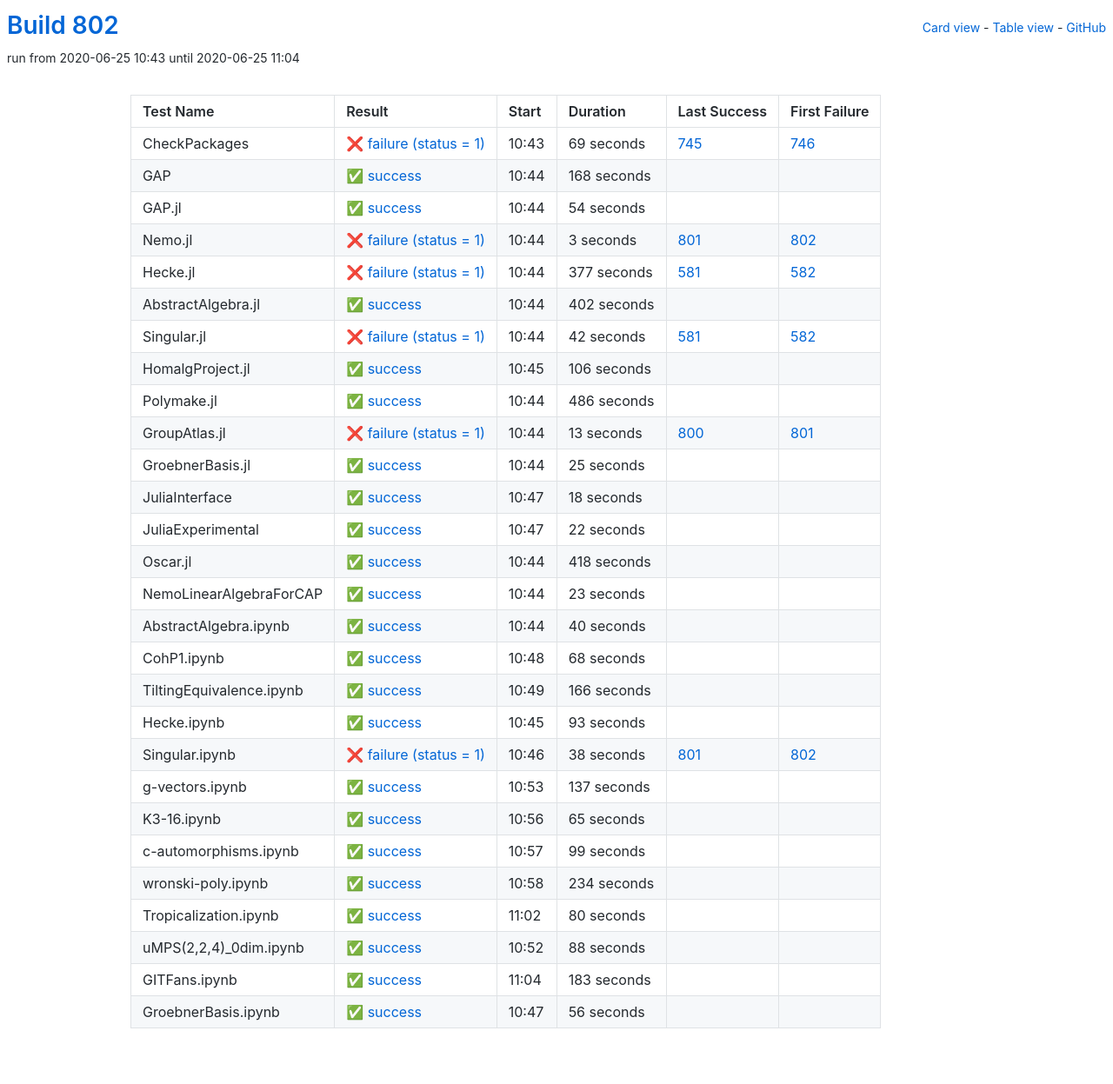
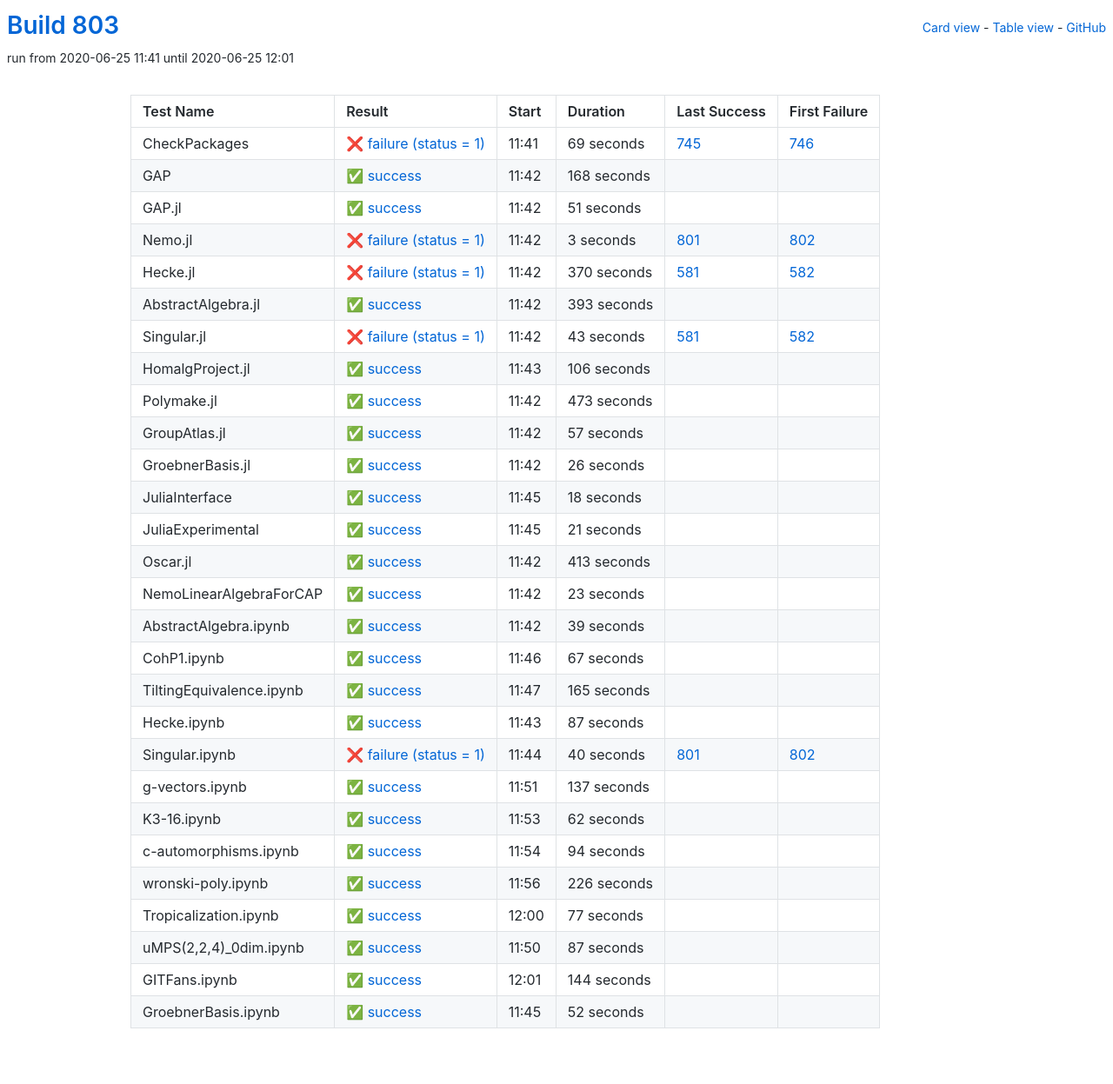
Before and after one commit to oscar-system/oscar-ci-status-1.4, a Jekyll site: the page built from table.html, in a window 1280 px wide. Shown: the whole page at 87% size. Built offline with Jekyll 4.4.1, drawn with Linux system fonts in a browser that asks for light colours.

Commit message:
Build #803

```diff
--- a/_data/ci.yml
+++ b/_data/ci.yml
@@ -1,6 +1,6 @@
 ---
-build: 802
-build_url: https://oscarci.mathematik.uni-kl.de/job/oscar-julia-1.4/802/
+build: 803
+build_url: https://oscarci.mathematik.uni-kl.de/job/oscar-julia-1.4/803/
 job: oscar-julia-1.4
 organization: oscar-system
 repo: oscar-ci-status-1.4
@@ -8,8 +8,8 @@ repourl: https://github.com/oscar-system/oscar-ci-status-1.4
 tests:
 - name: CheckPackages
   id: checkpackages
-  log: https://oscarci.mathematik.uni-kl.de/job/oscar-julia-1.4/802/artifact/logs/build-802/CheckPackages.log
-  start: 2020-06-25 10:43
+  log: https://oscarci.mathematik.uni-kl.de/job/oscar-julia-1.4/803/artifact/logs/build-803/CheckPackages.log
+  start: 2020-06-25 11:41
   success: false
   exitcode: 1
   status: failure
@@ -20,8 +20,8 @@ tests:
   first_failure_url: https://oscarci.mathematik.uni-kl.de/job/oscar-julia-1.4/746/
 - name: GAP
   id: gap
-  log: https://oscarci.mathematik.uni-kl.de/job/oscar-julia-1.4/802/artifact/logs/build-802/GAP.log
-  start: 2020-06-25 10:44
+  log: https://oscarci.mathematik.uni-kl.de/job/oscar-julia-1.4/803/artifact/logs/build-803/GAP.log
+  start: 2020-06-25 11:42
   success: true
   exitcode: 0
   status: success
@@ -32,20 +32,20 @@ tests:
   first_failure_url:
 - name: GAP.jl
   id: gap-jl
-  log: https://oscarci.mathematik.uni-kl.de/job/oscar-julia-1.4/802/artifact/logs/build-802/GAP.jl.log
-  start: 2020-06-25 10:44
+  log: https://oscarci.mathematik.uni-kl.de/job/oscar-julia-1.4/803/artifact/logs/build-803/GAP.jl.log
+  start: 2020-06-25 11:42
   success: true
   exitcode: 0
   status: success
-  duration: 54
+  duration: 51
   last_success: false
   last_success_url:
   first_failure: false
   first_failure_url:
 - name: Nemo.jl
   id: nemo-jl
-  log: https://oscarci.mathematik.uni-kl.de/job/oscar-julia-1.4/802/artifact/logs/build-802/Nemo.jl.log
-  start: 2020-06-25 10:44
+  log: https://oscarci.mathematik.uni-kl.de/job/oscar-julia-1.4/803/artifact/logs/build-803/Nemo.jl.log
+  start: 2020-06-25 11:42
   success: false
   exitcode: 1
   status: failure
@@ -56,44 +56,44 @@ tests:
   first_failure_url: https://oscarci.mathematik.uni-kl.de/job/oscar-julia-1.4/802/
 - name: Hecke.jl
   id: hecke-jl
-  log: https://oscarci.mathematik.uni-kl.de/job/oscar-julia-1.4/802/artifact/logs/build-802/Hecke.jl.log
-  start: 2020-06-25 10:44
+  log: https://oscarci.mathematik.uni-kl.de/job/oscar-julia-1.4/803/artifact/logs/build-803/Hecke.jl.log
+  start: 2020-06-25 11:42
   success: false
   exitcode: 1
   status: failure
-  duration: 377
+  duration: 370
   last_success: 581
   last_success_url: https://oscarci.mathematik.uni-kl.de/job/oscar-julia-1.4/581/
   first_failure: 582
   first_failure_url: https://oscarci.mathematik.uni-kl.de/job/oscar-julia-1.4/582/
 - name: AbstractAlgebra.jl
   id: abstractalgebra-jl
-  log: https://oscarci.mathematik.uni-kl.de/job/oscar-julia-1.4/802/artifact/logs/build-802/AbstractAlgebra.jl.log
-  start: 2020-06-25 10:44
+  log: https://oscarci.mathematik.uni-kl.de/job/oscar-julia-1.4/803/artifact/logs/build-803/AbstractAlgebra.jl.log
+  start: 2020-06-25 11:42
   success: true
   exitcode: 0
   status: success
-  duration: 402
+  duration: 393
   last_success: false
   last_success_url:
   first_failure: false
   first_failure_url:
 - name: Singular.jl
   id: singular-jl
-  log: https://oscarci.mathematik.uni-kl.de/job/oscar-julia-1.4/802/artifact/logs/build-802/Singular.jl.log
-  start: 2020-06-25 10:44
+  log: https://oscarci.mathematik.uni-kl.de/job/oscar-julia-1.4/803/artifact/logs/build-803/Singular.jl.log
+  start: 2020-06-25 11:42
   success: false
   exitcode: 1
   status: failure
-  duration: 42
+  duration: 43
   last_success: 581
   last_success_url: https://oscarci.mathematik.uni-kl.de/job/oscar-julia-1.4/581/
   first_failure: 582
   first_failure_url: https://oscarci.mathematik.uni-kl.de/job/oscar-julia-1.4/582/
 - name: HomalgProject.jl
   id: homalgproject-jl
-  log: https://oscarci.mathematik.uni-kl.de/job/oscar-julia-1.4/802/artifact/logs/build-802/HomalgProject.jl.log
-  start: 2020-06-25 10:45
+  log: https://oscarci.mathematik.uni-kl.de/job/oscar-julia-1.4/803/artifact/logs/build-803/HomalgProject.jl.log
+  start: 2020-06-25 11:43
   success: true
   exitcode: 0
   status: success
@@ -104,44 +104,44 @@ tests:
   first_failure_url:
 - name: Polymake.jl
   id: polymake-jl
-  log: https://oscarci.mathematik.uni-kl.de/job/oscar-julia-1.4/802/artifact/logs/build-802/Polymake.jl.log
-  start: 2020-06-25 10:44
+  log: https://oscarci.mathematik.uni-kl.de/job/oscar-julia-1.4/803/artifact/logs/build-803/Polymake.jl.log
+  start: 2020-06-25 11:42
   success: true
   exitcode: 0
   status: success
-  duration: 486
+  duration: 473
   last_success: false
   last_success_url:
   first_failure: false
   first_failure_url:
 - name: GroupAtlas.jl
   id: groupatlas-jl
-  log: https://oscarci.mathematik.uni-kl.de/job/oscar-julia-1.4/802/artifact/logs/build-802/GroupAtlas.jl.log
-  start: 2020-06-25 10:44
-  success: false
-  exitcode: 1
-  status: failure
-  duration: 13
-  last_success: 800
-  last_success_url: https://oscarci.mathematik.uni-kl.de/job/oscar-julia-1.4/800/
-  first_failure: 801
-  first_failure_url: https://oscarci.mathematik.uni-kl.de/job/oscar-julia-1.4/801/
-- name: GroebnerBasis.jl
-  id: groebnerbasis-jl
-  log: https://oscarci.mathematik.uni-kl.de/job/oscar-julia-1.4/802/artifact/logs/build-802/GroebnerBasis.jl.log
-  start: 2020-06-25 10:44
+  log: https://oscarci.mathematik.uni-kl.de/job/oscar-julia-1.4/803/artifact/logs/build-803/GroupAtlas.jl.log
+  start: 2020-06-25 11:42
   success: true
   exitcode: 0
   status: success
-  duration: 25
+  duration: 57
+  last_success: false
+  last_success_url:
+  first_failure: false
+  first_failure_url:
+- name: GroebnerBasis.jl
+  id: groebnerbasis-jl
+  log: https://oscarci.mathematik.uni-kl.de/job/oscar-julia-1.4/803/artifact/logs/build-803/GroebnerBasis.jl.log
+  start: 2020-06-25 11:42
+  success: true
+  exitcode: 0
+  status: success
+  duration: 26
   last_success: false
   last_success_url:
   first_failure: false
   first_failure_url:
 - name: JuliaInterface
   id: juliainterface
-  log: https://oscarci.mathematik.uni-kl.de/job/oscar-julia-1.4/802/artifact/logs/build-802/JuliaInterface.log
-  start: 2020-06-25 10:47
+  log: https://oscarci.mathematik.uni-kl.de/job/oscar-julia-1.4/803/artifact/logs/build-803/JuliaInterface.log
+  start: 2020-06-25 11:45
   success: true
   exitcode: 0
   status: success
@@ -152,32 +152,32 @@ tests:
   first_failure_url:
 - name: JuliaExperimental
   id: juliaexperimental
-  log: https://oscarci.mathematik.uni-kl.de/job/oscar-julia-1.4/802/artifact/logs/build-802/JuliaExperimental.log
-  start: 2020-06-25 10:47
+  log: https://oscarci.mathematik.uni-kl.de/job/oscar-julia-1.4/803/artifact/logs/build-803/JuliaExperimental.log
+  start: 2020-06-25 11:45
   success: true
   exitcode: 0
   status: success
-  duration: 22
+  duration: 21
   last_success: false
   last_success_url:
   first_failure: false
   first_failure_url:
 - name: Oscar.jl
   id: oscar-jl
-  log: https://oscarci.mathematik.uni-kl.de/job/oscar-julia-1.4/802/artifact/logs/build-802/Oscar.jl.log
-  start: 2020-06-25 10:44
+  log: https://oscarci.mathematik.uni-kl.de/job/oscar-julia-1.4/803/artifact/logs/build-803/Oscar.jl.log
+  start: 2020-06-25 11:42
   success: true
   exitcode: 0
   status: success
-  duration: 418
+  duration: 413
   last_success: false
   last_success_url:
   first_failure: false
   first_failure_url:
 - name: NemoLinearAlgebraForCAP
   id: nemolinearalgebraforcap
-  log: https://oscarci.mathematik.uni-kl.de/job/oscar-julia-1.4/802/artifact/logs/build-802/NemoLinearAlgebraForCAP.log
-  start: 2020-06-25 10:44
+  log: https://oscarci.mathematik.uni-kl.de/job/oscar-julia-1.4/803/artifact/logs/build-803/NemoLinearAlgebraForCAP.log
+  start: 2020-06-25 11:42
   success: true
   exitcode: 0
   status: success
@@ -188,68 +188,68 @@ tests:
   first_failure_url:
 - name: AbstractAlgebra.ipynb
   id: abstractalgebra-ipynb
-  log: https://oscarci.mathematik.uni-kl.de/job/oscar-julia-1.4/802/artifact/logs/build-802/AbstractAlgebra.ipynb.log
-  start: 2020-06-25 10:44
+  log: https://oscarci.mathematik.uni-kl.de/job/oscar-julia-1.4/803/artifact/logs/build-803/AbstractAlgebra.ipynb.log
+  start: 2020-06-25 11:42
   success: true
   exitcode: 0
   status: success
-  duration: 40
+  duration: 39
   last_success: false
   last_success_url:
   first_failure: false
   first_failure_url:
 - name: CohP1.ipynb
   id: cohp1-ipynb
-  log: https://oscarci.mathematik.uni-kl.de/job/oscar-julia-1.4/802/artifact/logs/build-802/CohP1.ipynb.log
-  start: 2020-06-25 10:48
+  log: https://oscarci.mathematik.uni-kl.de/job/oscar-julia-1.4/803/artifact/logs/build-803/CohP1.ipynb.log
+  start: 2020-06-25 11:46
   success: true
   exitcode: 0
   status: success
-  duration: 68
+  duration: 67
   last_success: false
   last_success_url:
   first_failure: false
   first_failure_url:
 - name: TiltingEquivalence.ipynb
   id: tiltingequivalence-ipynb
-  log: https://oscarci.mathematik.uni-kl.de/job/oscar-julia-1.4/802/artifact/logs/build-802/TiltingEquivalence.ipynb.log
-  start: 2020-06-25 10:49
+  log: https://oscarci.mathematik.uni-kl.de/job/oscar-julia-1.4/803/artifact/logs/build-803/TiltingEquivalence.ipynb.log
+  start: 2020-06-25 11:47
   success: true
   exitcode: 0
   status: success
-  duration: 166
+  duration: 165
   last_success: false
   last_success_url:
   first_failure: false
   first_failure_url:
 - name: Hecke.ipynb
   id: hecke-ipynb
-  log: https://oscarci.mathematik.uni-kl.de/job/oscar-julia-1.4/802/artifact/logs/build-802/Hecke.ipynb.log
-  start: 2020-06-25 10:45
+  log: https://oscarci.mathematik.uni-kl.de/job/oscar-julia-1.4/803/artifact/logs/build-803/Hecke.ipynb.log
+  start: 2020-06-25 11:43
   success: true
   exitcode: 0
   status: success
-  duration: 93
+  duration: 87
   last_success: false
   last_success_url:
   first_failure: false
   first_failure_url:
 - name: Singular.ipynb
   id: singular-ipynb
-  log: https://oscarci.mathematik.uni-kl.de/job/oscar-julia-1.4/802/artifact/logs/build-802/Singular.ipynb.log
-  start: 2020-06-25 10:46
+  log: https://oscarci.mathematik.uni-kl.de/job/oscar-julia-1.4/803/artifact/logs/build-803/Singular.ipynb.log
+  start: 2020-06-25 11:44
   success: false
   exitcode: 1
   status: failure
-  duration: 38
+  duration: 40
   last_success: 801
   last_success_url: https://oscarci.mathematik.uni-kl.de/job/oscar-julia-1.4/801/
   first_failure: 802
   first_failure_url: https://oscarci.mathematik.uni-kl.de/job/oscar-julia-1.4/802/
 - name: g-vectors.ipynb
   id: g-vectors-ipynb
-  log: https://oscarci.mathematik.uni-kl.de/job/oscar-julia-1.4/802/artifact/logs/build-802/g-vectors.ipynb.log
-  start: 2020-06-25 10:53
+  log: https://oscarci.mathematik.uni-kl.de/job/oscar-julia-1.4/803/artifact/logs/build-803/g-vectors.ipynb.log
+  start: 2020-06-25 11:51
   success: true
   exitcode: 0
   status: success
@@ -260,84 +260,84 @@ tests:
   first_failure_url:
 - name: K3-16.ipynb
   id: k3-16-ipynb
-  log: https://oscarci.mathematik.uni-kl.de/job/oscar-julia-1.4/802/artifact/logs/build-802/K3-16.ipynb.log
-  start: 2020-06-25 10:56
+  log: https://oscarci.mathematik.uni-kl.de/job/oscar-julia-1.4/803/artifact/logs/build-803/K3-16.ipynb.log
+  start: 2020-06-25 11:53
   success: true
   exitcode: 0
   status: success
-  duration: 65
+  duration: 62
   last_success: false
   last_success_url:
   first_failure: false
   first_failure_url:
 - name: c-automorphisms.ipynb
   id: c-automorphisms-ipynb
-  log: https://oscarci.mathematik.uni-kl.de/job/oscar-julia-1.4/802/artifact/logs/build-802/c-automorphisms.ipynb.log
-  start: 2020-06-25 10:57
+  log: https://oscarci.mathematik.uni-kl.de/job/oscar-julia-1.4/803/artifact/logs/build-803/c-automorphisms.ipynb.log
+  start: 2020-06-25 11:54
   success: true
   exitcode: 0
   status: success
-  duration: 99
+  duration: 94
   last_success: false
   last_success_url:
   first_failure: false
   first_failure_url:
 - name: wronski-poly.ipynb
   id: wronski-poly-ipynb
-  log: https://oscarci.mathematik.uni-kl.de/job/oscar-julia-1.4/802/artifact/logs/build-802/wronski-poly.ipynb.log
-  start: 2020-06-25 10:58
+  log: https://oscarci.mathematik.uni-kl.de/job/oscar-julia-1.4/803/artifact/logs/build-803/wronski-poly.ipynb.log
+  start: 2020-06-25 11:56
   success: true
   exitcode: 0
   status: success
-  duration: 234
+  duration: 226
   last_success: false
   last_success_url:
   first_failure: false
   first_failure_url:
 - name: Tropicalization.ipynb
   id: tropicalization-ipynb
-  log: https://oscarci.mathematik.uni-kl.de/job/oscar-julia-1.4/802/artifact/logs/build-802/Tropicalization.ipynb.log
-  start: 2020-06-25 11:02
+  log: https://oscarci.mathematik.uni-kl.de/job/oscar-julia-1.4/803/artifact/logs/build-803/Tropicalization.ipynb.log
+  start: 2020-06-25 12:00
   success: true
   exitcode: 0
   status: success
-  duration: 80
+  duration: 77
   last_success: false
   last_success_url:
   first_failure: false
   first_failure_url:
 - name: uMPS(2,2,4)_0dim.ipynb
   id: umps-2-2-4-0dim-ipynb
-  log: https://oscarci.mathematik.uni-kl.de/job/oscar-julia-1.4/802/artifact/logs/build-802/uMPS-2-2-4-_0dim.ipynb.log
-  start: 2020-06-25 10:52
+  log: https://oscarci.mathematik.uni-kl.de/job/oscar-julia-1.4/803/artifact/logs/build-803/uMPS-2-2-4-_0dim.ipynb.log
+  start: 2020-06-25 11:50
   success: true
   exitcode: 0
   status: success
-  duration: 88
+  duration: 87
   last_success: false
   last_success_url:
   first_failure: false
   first_failure_url:
 - name: GITFans.ipynb
   id: gitfans-ipynb
-  log: https://oscarci.mathematik.uni-kl.de/job/oscar-julia-1.4/802/artifact/logs/build-802/GITFans.ipynb.log
-  start: 2020-06-25 11:04
+  log: https://oscarci.mathematik.uni-kl.de/job/oscar-julia-1.4/803/artifact/logs/build-803/GITFans.ipynb.log
+  start: 2020-06-25 12:01
   success: true
   exitcode: 0
   status: success
-  duration: 183
+  duration: 144
   last_success: false
   last_success_url:
   first_failure: false
   first_failure_url:
 - name: GroebnerBasis.ipynb
   id: groebnerbasis-ipynb
-  log: https://oscarci.mathematik.uni-kl.de/job/oscar-julia-1.4/802/artifact/logs/build-802/GroebnerBasis.ipynb.log
-  start: 2020-06-25 10:47
+  log: https://oscarci.mathematik.uni-kl.de/job/oscar-julia-1.4/803/artifact/logs/build-803/GroebnerBasis.ipynb.log
+  start: 2020-06-25 11:45
   success: true
   exitcode: 0
   status: success
-  duration: 56
+  duration: 52
   last_success: false
   last_success_url:
   first_failure: false
```
Also changed, not shown: README.md.
